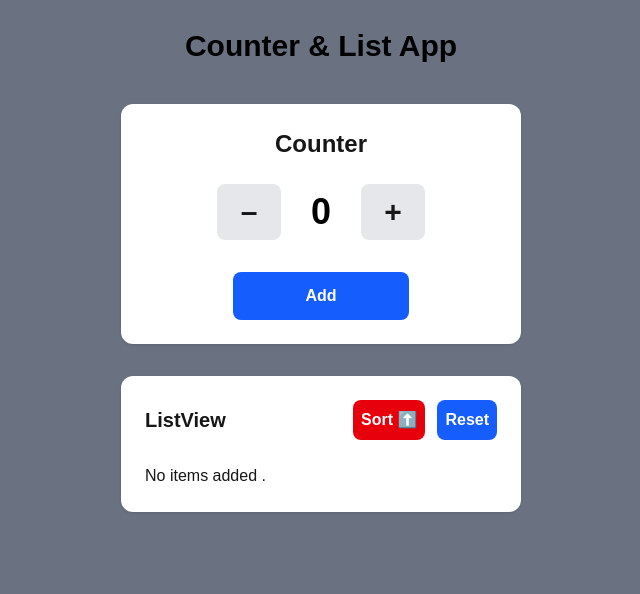
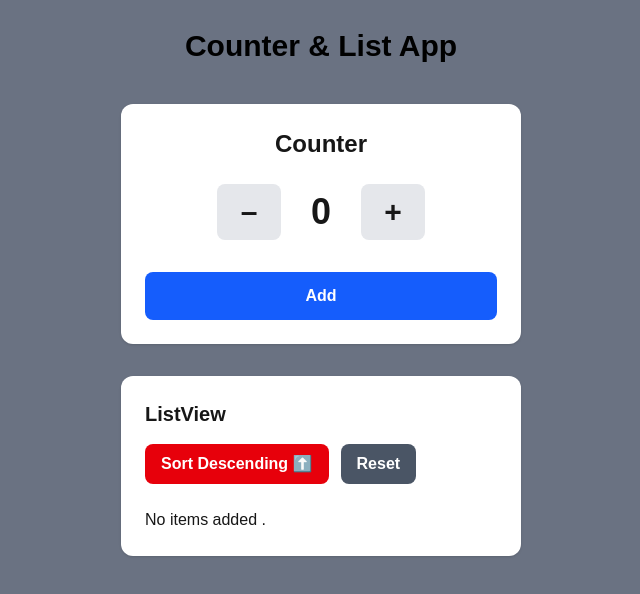
Before and after one commit to Ratnapurampravalika/raiqa-health-assignment, a Next.js app: page / in a window 1280 px wide. Shown: the top 594 px of the page, without its empty margins (319-959 px from the left). Built offline with nearby package versions, Linux system fonts and the light colour scheme.

Commit message:
made changes

```diff
--- a/components/counter.tsx
+++ b/components/counter.tsx
@@ -1,43 +1,45 @@
-"use client"
-import { useState } from "react";
-import ListView from "./listview";
+'use client';
 
+import { useState } from 'react';
+import ListView from './listview';
 
-export default function Counter(){
-  const [Count , setCount] =useState(0);
-  const [items, setItems] =useState<number[]>([]);
-  const[sortAsc, setSortAsc]=useState(true);
-  function increment(){
-    setCount(Count+1);
+export default function Counter() {
+  const [count, setCount] = useState(0);
+  const [items, setItems] = useState<number[]>([]);
+  const [sortAsc, setSortAsc] = useState(true);
+
+  function increment() {
+    setCount(count + 1);
   }
-  function decrement(){
-if (Count>0){
-setCount(Count-1);
-}
+
+  function decrement() {
+    if (count > 0) {
+      setCount(count - 1);
+    }
   }
-  function addItem(){
-    if(Count>0 && items.indexOf(Count)===-1){
-      let newItems=items.concat(Count);
-      if (sortAsc){
-        newItems=newItems.sort(function(a,b){
-          return a-b;
-        });
-      }else{
-        newItems=newItems.sort(function(a,b){
-          return b-a;
-        });
+
+  function addItem() {
+    if (count > 0 && items.indexOf(count) === -1) {
+      let newItems = items.concat(count);
+
+      if (sortAsc) {
+        newItems = newItems.sort((a, b) => a - b);
+      } else {
+        newItems = newItems.sort((a, b) => b - a);
       }
+
       setItems(newItems);
       setCount(0);
-    }else{
-      console.log('count is zero or already exists');
+    } else {
+      console.log('Count is zero or already exists');
     }
   }
-   function toggleSort() {
+
+  function toggleSort() {
     const newSort = !sortAsc;
     setSortAsc(newSort);
 
-    const newItems = [...items];
+    let newItems = [...items];
 
     if (newSort) {
       newItems.sort((a, b) => a - b);
@@ -61,17 +63,17 @@ setCount(Count-1);
         <div className="flex flex-wrap justify-center items-center gap-4">
           <button
             onClick={decrement}
-            aria-label="Decrease Count"
+            aria-label="Decrease count"
             className="w-14 h-12 text-3xl font-bold bg-gray-200 rounded-lg hover:bg-gray-300 transition sm:w-16 sm:h-14"
           >
             –
           </button>
-          <span className="min-w-[3rem] text-center text-black text-4xl font-extrabold">
-            {Count}
+          <span className="min-w-[3rem] text-center text-4xl font-extrabold">
+            {count}
           </span>
           <button
             onClick={increment}
-            aria-label="Increase Count"
+            aria-label="Increase count"
             className="w-14 h-12 text-3xl font-bold bg-gray-200 rounded-lg hover:bg-gray-300 transition sm:w-16 sm:h-14"
           >
             +
@@ -79,7 +81,7 @@ setCount(Count-1);
         </div>
         <button
           onClick={addItem}
-          className="mt-8 ml-22 w-1/2 py-3 bg-blue-600 text-white rounded-lg font-semibold hover:bg-blue-700 transition"
+          className="mt-8 w-full py-3 bg-blue-600 text-white rounded-lg font-semibold hover:bg-blue-700 transition"
         >
           Add
         </button>
@@ -91,13 +93,13 @@ setCount(Count-1);
           <div className="flex gap-3 flex-wrap">
             <button
               onClick={toggleSort}
-              className="px-2 py-2 bg-red-600 text-white rounded-lg font-semibold hover:bg-red-700 transition flex items-center gap-2"
+              className="px-4 py-2 bg-red-600 text-white rounded-lg font-semibold hover:bg-red-700 transition flex items-center gap-2"
             >
-              Sort {sortAsc ? '⬆️' : '⬇️'}
+              Sort {sortAsc ? 'Descending' : 'Ascending'} {sortAsc ? '⬆️' : '⬇️'}
             </button>
             <button
               onClick={resetAll}
-              className="px-2 py-2 bg-blue-600 text-white rounded-lg font-semibold hover:bg-gray-700 transition"
+              className="px-4 py-2 bg-gray-600 text-white rounded-lg font-semibold hover:bg-gray-700 transition"
             >
               Reset
             </button>
```
